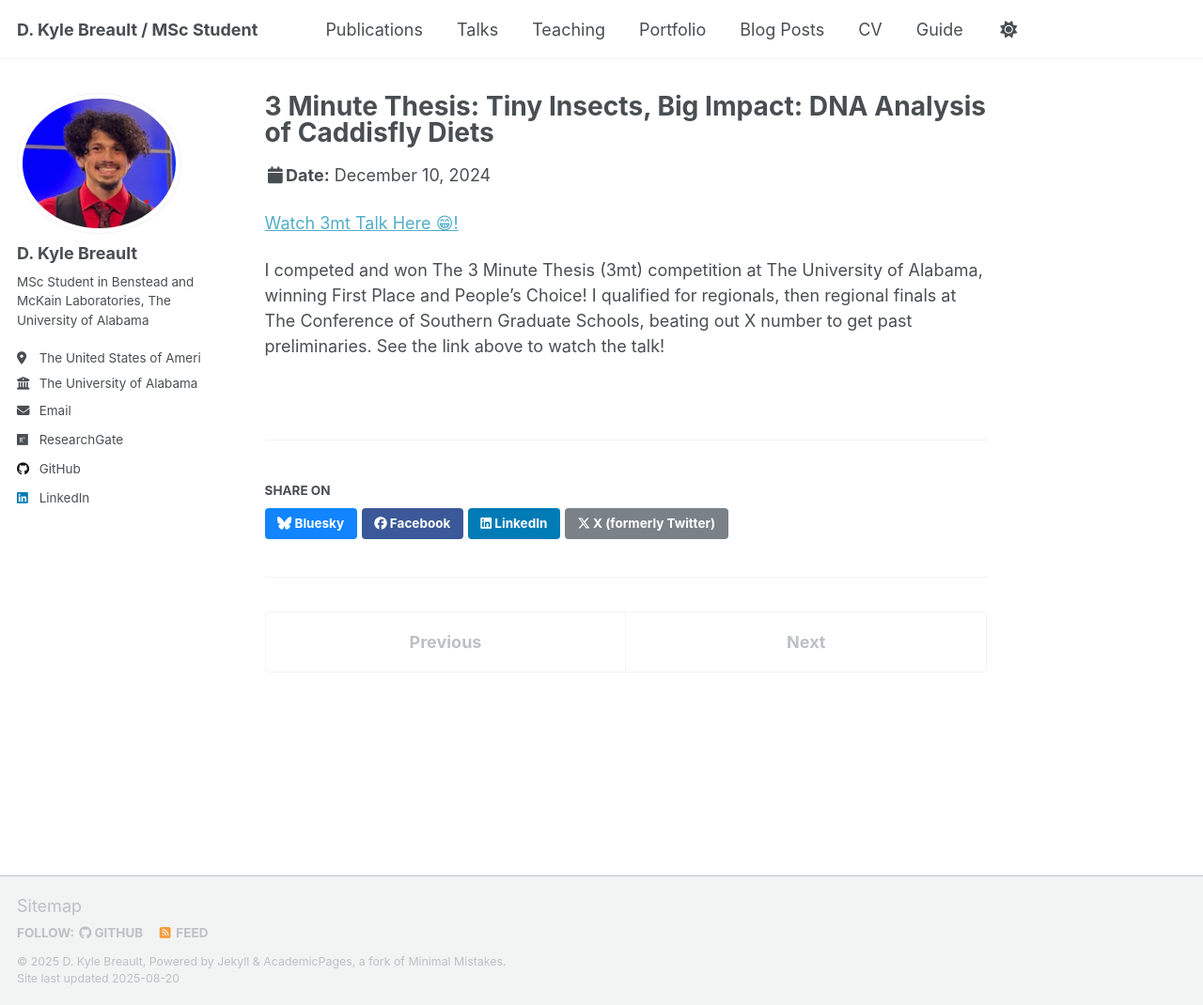
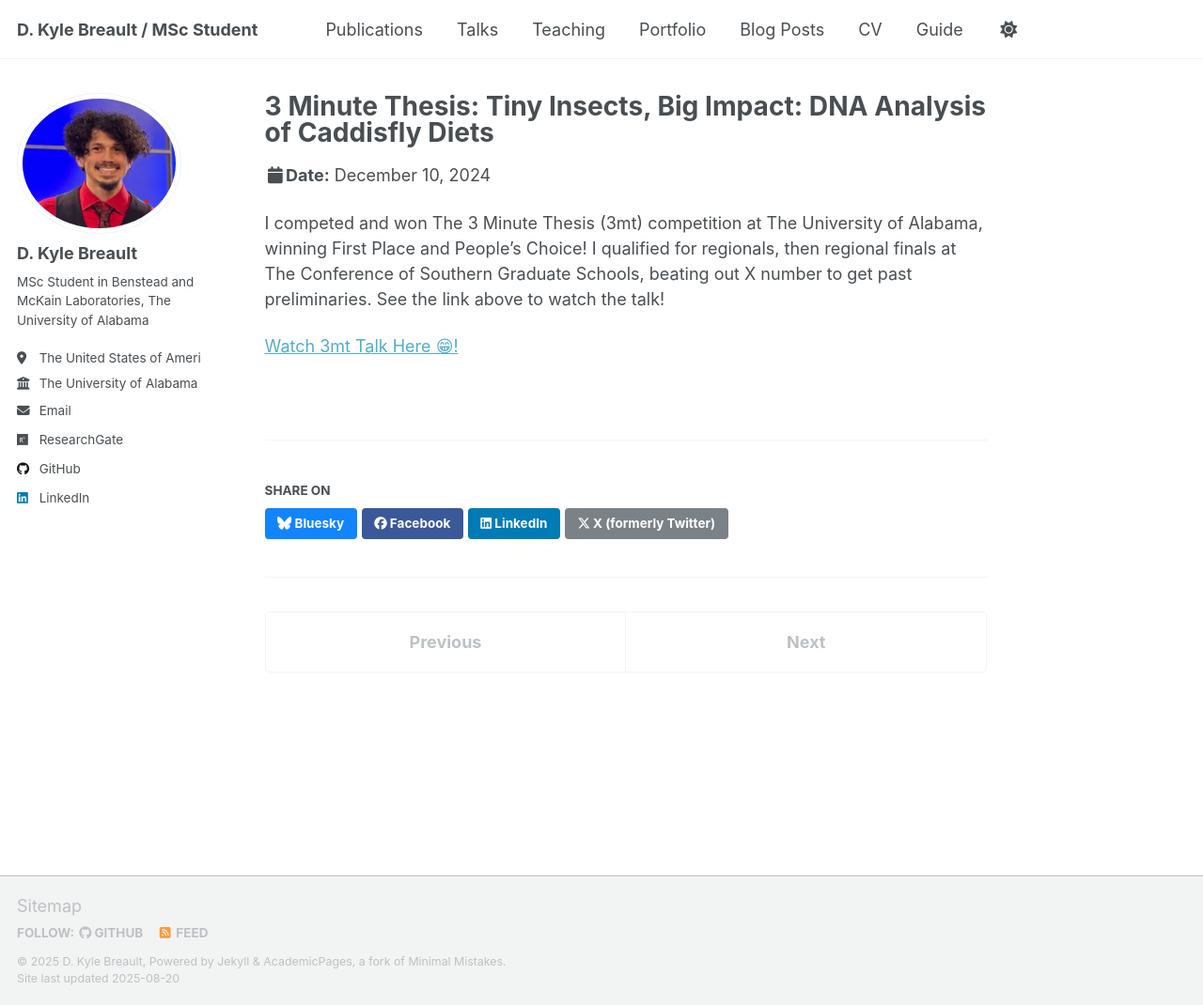
Before and after one commit to KyleBreault/.github.io, a Jekyll site: the page built from _talks/3mt.md, in a window 1280 px wide and 1070 px high. Shown: the whole window at 94% size. Built offline with Jekyll 4.4.1, drawn with Linux system fonts in a browser that asks for light colours; a script that is not in the unit is left out.

Commit message:
Update 3mt.md

```diff
--- a/_talks/3mt.md
+++ b/_talks/3mt.md
@@ -8,6 +8,6 @@ date: 2024-12-10
 location: "Alabama, USA"
 ---
 
+I competed and won The 3 Minute Thesis (3mt) competition at The University of Alabama, winning First Place and People's Choice! I qualified for regionals, then regional finals at The Conference of Southern Graduate Schools, beating out X number to get past preliminaries. See the link above to watch the talk!
+
 [Watch 3mt Talk Here 😁!](https://www.youtube.com/watch?v=t525dmdyqTQ)
-
-I competed and won The 3 Minute Thesis (3mt) competition at The University of Alabama, winning First Place and People's Choice! I qualified for regionals, then regional finals at The Conference of Southern Graduate Schools, beating out X number to get past preliminaries. See the link above to watch the talk!
```
